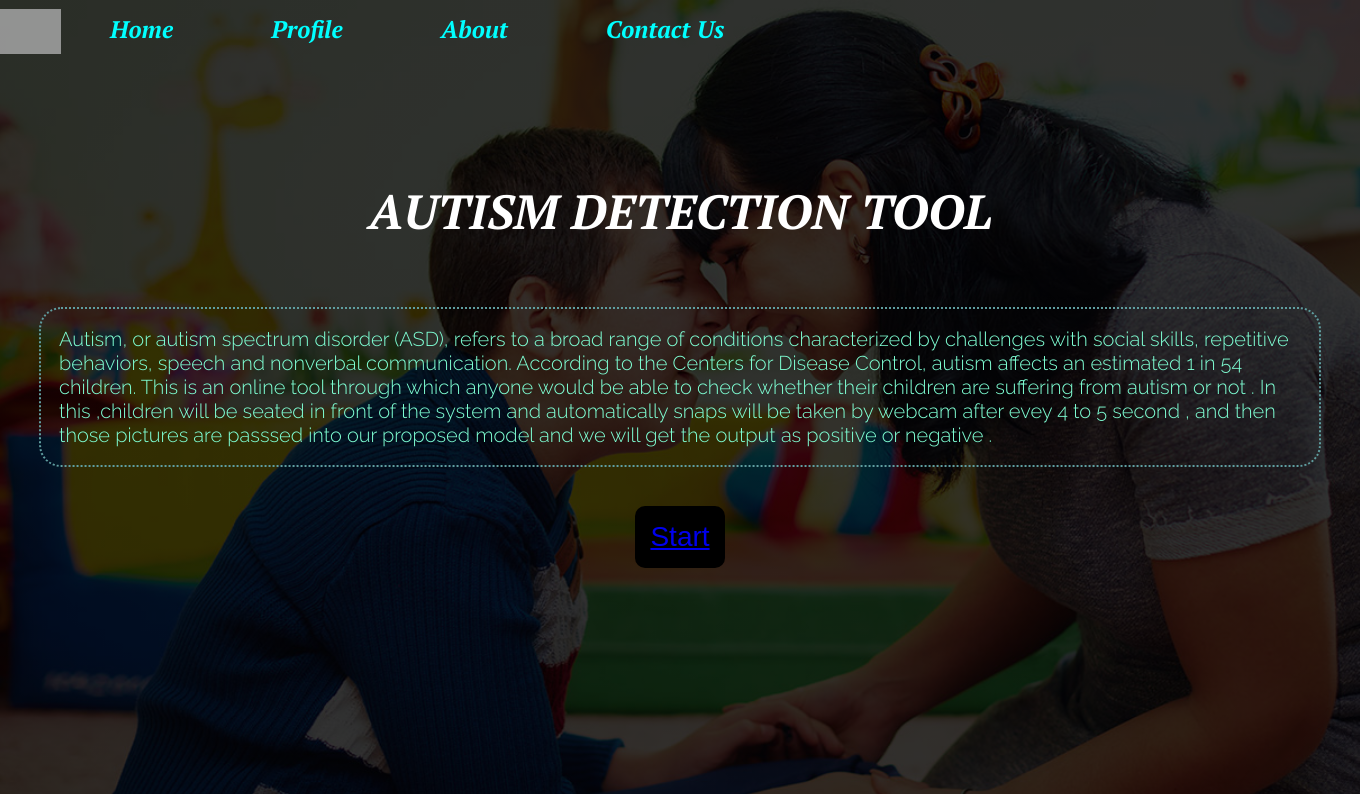
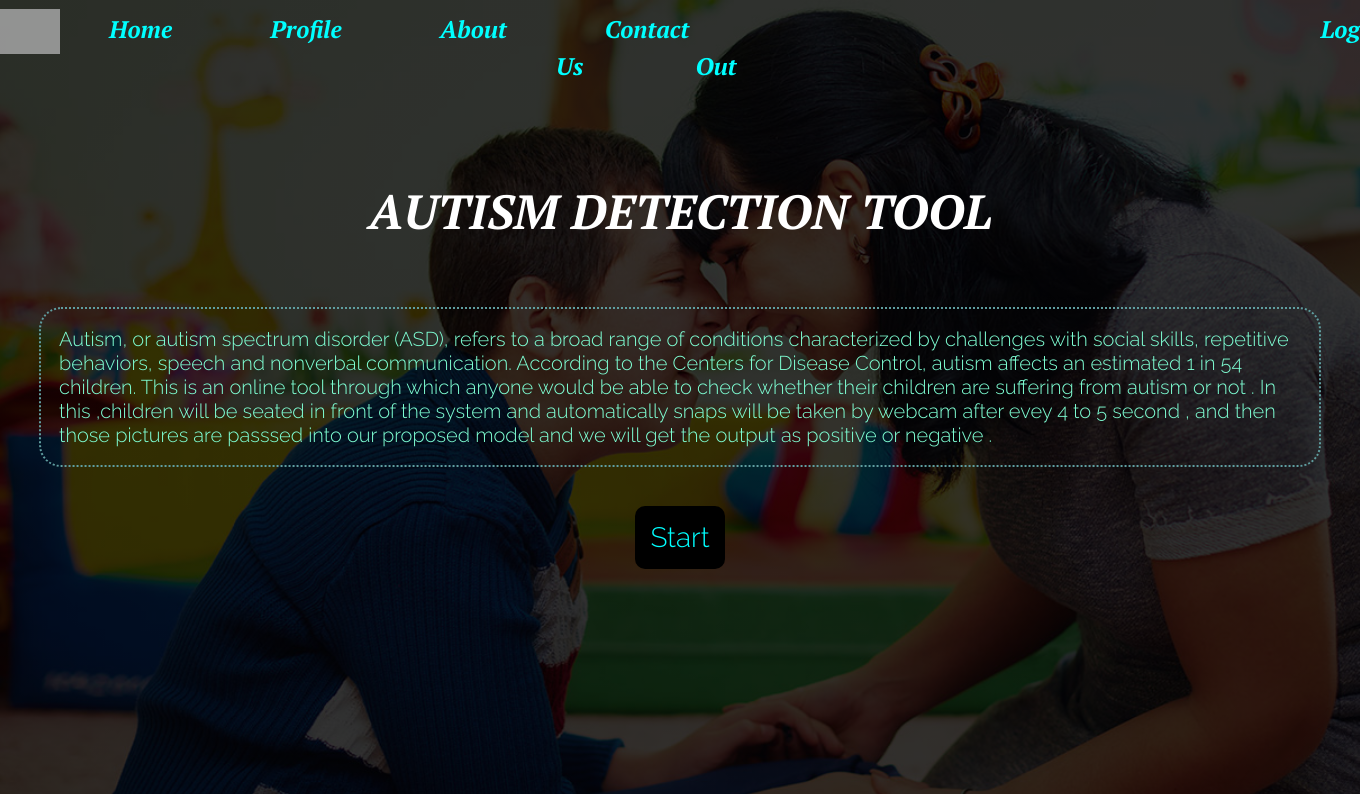
Before and after one commit to kumar13shiv/Autism-Detection, a Django app: template detection/UserProfile/templates/after_login.html in a window 1360 px wide. Shown: the top 794 px of the page. Run offline with Django 3.2, Linux system fonts and the light colour scheme; the template is opened without the code that fills it, so the values that code supplies are empty; some libraries are stand-ins or nearby versions; some web fonts are replaced; grey boxes are pictures that could not be loaded.

Commit message:
Update after_login.html

```diff
--- a/detection/UserProfile/templates/after_login.html
+++ b/detection/UserProfile/templates/after_login.html
@@ -86,7 +86,7 @@
         }
 
         .log {
-            margin-left: 700px;
+            margin-left: 620px;
             color: white;
             text-decoration: none;
             font-size: 24px;
@@ -104,6 +104,12 @@
             padding: 15px;
             border: black;
             cursor: pointer;
+        }
+
+        .btn a {
+            text-decoration: none;
+            color: aqua;
+            font-family: 'Raleway', sans-serif;
         }
 
         .btn:hover {
@@ -138,6 +144,7 @@
 
 
                 <li><a class="iyy" href="#">Contact Us</a></li>
+                <li><a class=" log" href="#">Log Out</a></li>
 
             </ul>
         </header>
```
